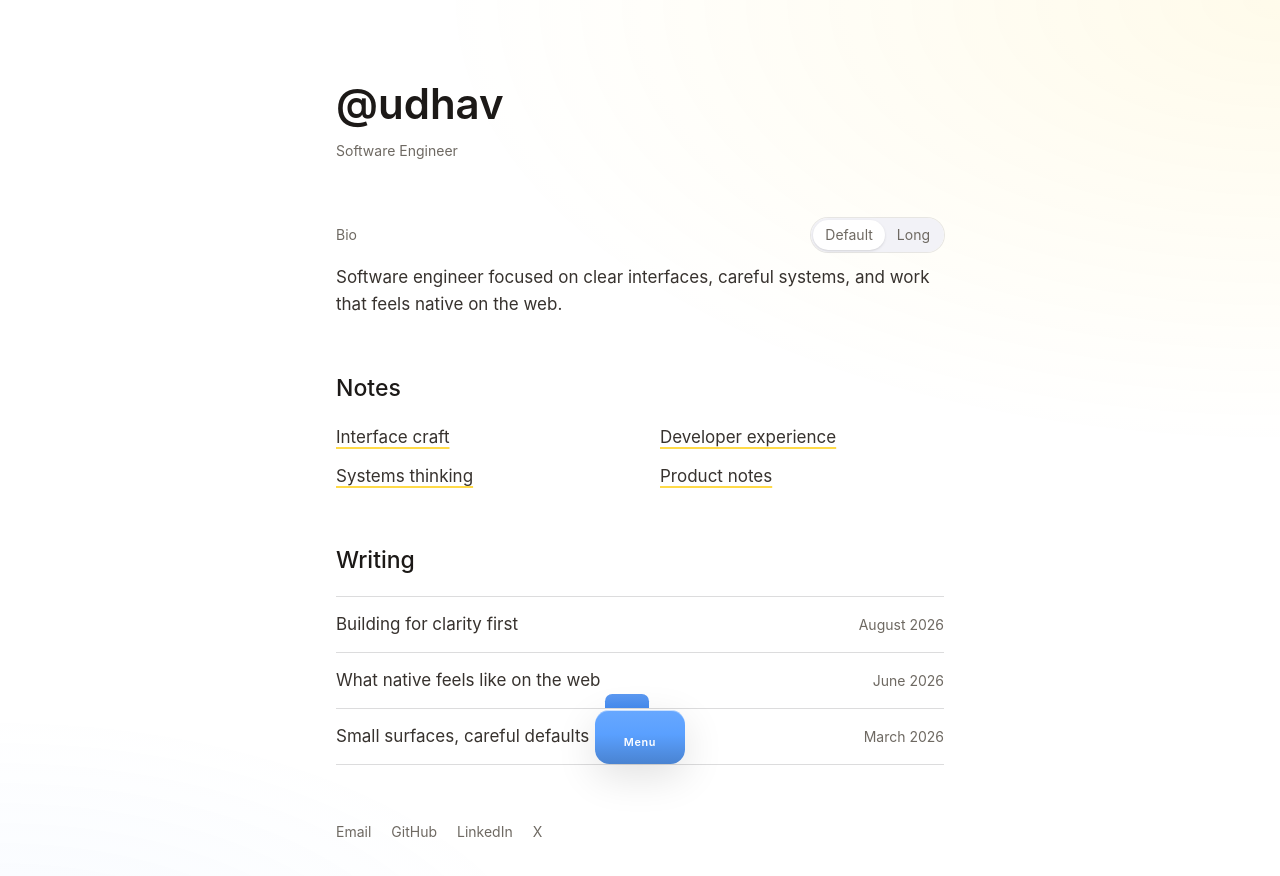
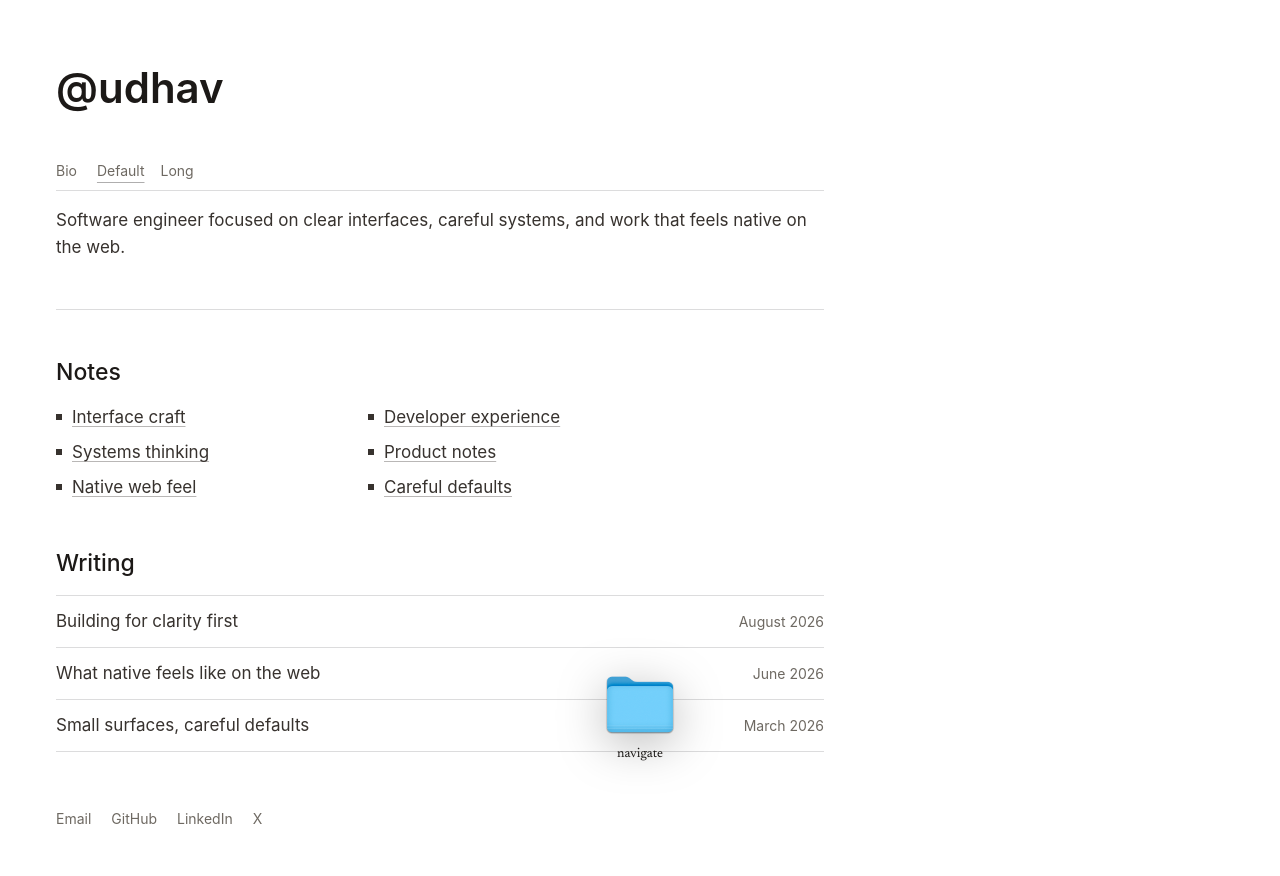
Before and after one commit to w-udhav/udv-home, a Next.js app: page / in a window 1280 px wide. Shown: the top 876 px of the page. Built offline with nearby package versions, Linux system fonts and the light colour scheme.

Commit message:
feat: enhance global styles with custom scrollbar, update folder navigation layout, and improve bio section formatting

```diff
--- a/src/app/globals.css
+++ b/src/app/globals.css
@@ -40,6 +40,8 @@
   --folder-face: rgb(90 160 255);
   --folder-tab: rgb(70 140 240);
   --shadow-nav: 0 12px 40px rgb(0 0 0 / 0.12);
+  --scrollbar-thumb: rgb(60 60 67 / 0.28);
+  --scrollbar-thumb-hover: rgb(60 60 67 / 0.42);
 }
 
 .dark {
@@ -60,6 +62,8 @@
   --folder-face: rgb(70 140 245);
   --folder-tab: rgb(55 120 230);
   --shadow-nav: 0 16px 48px rgb(0 0 0 / 0.45);
+  --scrollbar-thumb: rgb(235 235 245 / 0.28);
+  --scrollbar-thumb-hover: rgb(235 235 245 / 0.42);
 }
 
 @media (prefers-contrast: more) {
@@ -85,10 +89,40 @@ html {
   scroll-behavior: smooth;
   scroll-padding-top: 1.5rem;
   color-scheme: light;
+  background: var(--background);
+  scrollbar-width: thin;
+  scrollbar-color: var(--scrollbar-thumb) var(--background);
 }
 
 html.dark {
   color-scheme: dark;
+}
+
+/* Minimal custom scrollbar — WebKit */
+*::-webkit-scrollbar {
+  width: 8px;
+  height: 8px;
+}
+
+*::-webkit-scrollbar-track {
+  background: var(--background);
+}
+
+*::-webkit-scrollbar-thumb {
+  background: var(--scrollbar-thumb);
+  border-radius: 9999px;
+  border: 2px solid var(--background);
+  background-clip: padding-box;
+}
+
+*::-webkit-scrollbar-thumb:hover {
+  background: var(--scrollbar-thumb-hover);
+  border: 2px solid var(--background);
+  background-clip: padding-box;
+}
+
+*::-webkit-scrollbar-corner {
+  background: var(--background);
 }
 
 @media (prefers-reduced-motion: reduce) {
@@ -140,7 +174,7 @@ body {
 }
 
 .type-caption {
-  font-family: var(--font-serif);
+  font-family: var(--font-sans);
   font-size: 14px;
   line-height: 22px;
   font-weight: 400;
@@ -152,19 +186,9 @@ body {
   color: var(--foreground);
 }
 
-/* Soft Apple-like page atmosphere */
+/* Solid page background for both themes */
 .page-atmosphere {
-  background:
-    radial-gradient(
-      120% 80% at 100% 0%,
-      color-mix(in srgb, var(--accent) 8%, transparent),
-      transparent 55%
-    ),
-    radial-gradient(
-      90% 60% at 0% 100%,
-      color-mix(in srgb, var(--folder-face) 6%, transparent),
-      transparent 50%
-    ), var(--background);
+  background: var(--background);
 }
 
 .accent-underline {
@@ -179,6 +203,25 @@ body {
   text-decoration-color: var(--accent);
 }
 
+.note-link {
+  text-decoration-line: underline;
+  text-decoration-color: color-mix(
+    in srgb,
+    var(--foreground-soft) 35%,
+    transparent
+  );
+  text-decoration-thickness: 1px;
+  text-underline-offset: 0.2em;
+  transition:
+    text-decoration-color 180ms ease,
+    color 180ms ease;
+}
+
+.note-link:hover {
+  color: var(--foreground);
+  text-decoration-color: var(--accent);
+}
+
 /* Folder navigation */
 .folder-nav-scrim {
   background: var(--nav-scrim);
@@ -186,24 +229,9 @@ body {
   -webkit-backdrop-filter: blur(8px);
 }
 
-.folder-face {
-  background: linear-gradient(
-    180deg,
-    color-mix(in srgb, var(--folder-face) 92%, white) 0%,
-    var(--folder-face) 45%,
-    color-mix(in srgb, var(--folder-face) 82%, black) 100%
-  );
-  box-shadow:
-    inset 0 1px 0 rgb(255 255 255 / 0.35),
-    var(--shadow-nav);
-}
-
-.folder-tab {
-  background: linear-gradient(
-    180deg,
-    color-mix(in srgb, var(--folder-tab) 88%, white),
-    var(--folder-tab)
-  );
+.folder-trigger:focus-visible {
+  border-radius: 1rem;
+  box-shadow: 0 0 0 3px color-mix(in srgb, var(--accent) 55%, transparent);
 }
 
 .nav-orb {
--- a/src/app/page.tsx
+++ b/src/app/page.tsx
@@ -9,27 +9,30 @@ export default function Home() {
 
   return (
     <main id="top" className="page-atmosphere min-h-dvh pb-44">
-      <div className="mx-auto flex max-w-2xl flex-col gap-14 px-6 pt-16 sm:px-8 sm:pt-20">
+      <div className="mx-auto w-full max-w-screen-2xl px-6 pt-14 sm:px-10 sm:pt-16 lg:px-14">
+        <div className="flex max-w-3xl flex-col gap-10 sm:gap-12">
           <header>
             <h1 className="type-heading">{about.handle}</h1>
-          <p className="type-caption mt-3 max-w-md">{about.title}</p>
           </header>
 
-        <section aria-labelledby="bio-heading">
-          <div className="mb-3 flex items-center justify-between gap-4">
+          <section
+            aria-labelledby="bio-heading"
+            className="border-b border-separator pb-10 sm:pb-12"
+          >
+            <div className="mb-4 flex items-center gap-5 border-b border-separator pb-2">
               <h2 id="bio-heading" className="type-caption">
                 Bio
               </h2>
               <fieldset
                 aria-label="Bio length"
-              className="m-0 inline-flex rounded-full border-0 bg-surface p-0.5 ring-1 ring-border"
+                className="m-0 flex items-center gap-4 border-0 p-0"
               >
                 <button
                   type="button"
                   onClick={() => setLongBio(false)}
-                className={`rounded-full px-3 py-1 type-caption transition-colors ${
+                  className={`type-caption transition-colors ${
                     !longBio
-                    ? "bg-surface-elevated text-foreground shadow-sm"
+                      ? "text-foreground underline decoration-foreground/35 underline-offset-[6px]"
                       : "hover:text-foreground"
                   }`}
                 >
@@ -38,9 +41,9 @@ export default function Home() {
                 <button
                   type="button"
                   onClick={() => setLongBio(true)}
-                className={`rounded-full px-3 py-1 type-caption transition-colors ${
+                  className={`type-caption transition-colors ${
                     longBio
-                    ? "bg-surface-elevated text-foreground shadow-sm"
+                      ? "text-foreground underline decoration-foreground/35 underline-offset-[6px]"
                       : "hover:text-foreground"
                   }`}
                 >
@@ -48,19 +51,31 @@ export default function Home() {
                 </button>
               </fieldset>
             </div>
-          <p className="type-body">
-            {longBio ? about.bioLong : about.bioShort}
-          </p>
+            <div className="type-body space-y-4">
+              {longBio ? (
+                about.bioLong
+                  .split("\n\n")
+                  .map((paragraph) => (
+                    <p key={paragraph.slice(0, 24)}>{paragraph}</p>
+                  ))
+              ) : (
+                <p>{about.bioShort}</p>
+              )}
+            </div>
           </section>
 
           <section id="notes" aria-labelledby="notes-heading">
             <h2 id="notes-heading" className="type-subheading">
               Notes
             </h2>
-          <ul className="mt-5 grid gap-x-10 gap-y-3 sm:grid-cols-2">
+            <ul className="mt-4 grid max-w-xl grid-cols-1 gap-x-12 gap-y-2 sm:grid-cols-2">
               {notes.map((note) => (
-              <li key={note.title}>
-                <a href={note.href} className="accent-underline type-body">
+                <li key={note.title} className="flex items-start gap-2.5">
+                  <span
+                    aria-hidden
+                    className="mt-[0.55em] size-1.5 shrink-0 bg-foreground-soft"
+                  />
+                  <a href={note.href} className="note-link type-body">
                     {note.title}
                   </a>
                 </li>
@@ -72,12 +87,12 @@ export default function Home() {
             <h2 id="writing-heading" className="type-subheading">
               Writing
             </h2>
-          <ul className="mt-5 divide-y divide-separator border-y border-separator">
+            <ul className="mt-4 divide-y divide-separator border-y border-separator">
               {writings.map((entry) => (
                 <li key={entry.title}>
                   <a
                     href={entry.href}
-                  className="group flex items-baseline justify-between gap-6 py-3.5"
+                    className="group flex items-baseline justify-between gap-8 py-3"
                   >
                     <span className="type-body transition-colors group-hover:text-accent">
                       {entry.title}
@@ -89,7 +104,7 @@ export default function Home() {
             </ul>
           </section>
 
-        <footer className="flex flex-wrap gap-x-5 gap-y-2">
+          <footer className="flex flex-wrap gap-x-5 gap-y-2 pt-2">
             <a
               href={`mailto:${links.email}`}
               className="type-caption hover:text-foreground"
@@ -122,6 +137,7 @@ export default function Home() {
             </a>
           </footer>
         </div>
+      </div>
 
       <FolderNav />
     </main>
--- a/src/components/folder-nav.tsx
+++ b/src/components/folder-nav.tsx
@@ -2,8 +2,10 @@
 
 import { Icon } from "@iconify/react";
 import clsx from "clsx";
+import Image from "next/image";
 import Link from "next/link";
 import { useCallback, useEffect, useId, useRef, useState } from "react";
+import folderIcon from "@/assets/icons/folder.png";
 import { useTheme } from "@/components/theme-provider";
 import { links } from "@/utils/constants";
 
@@ -156,14 +158,14 @@ export default function FolderNav() {
             ? navItems.map((item, index) => {
                 const layout = orbLayout[index] ?? orbLayout[0];
                 const className = clsx(
-                  "nav-orb absolute bottom-16 left-1/2 z-10 flex size-14 flex-col items-center justify-center rounded-2xl transition-colors hover:border-accent/40 hover:text-accent",
+                  "nav-orb absolute bottom-16 left-1/2 z-10 flex size-14 flex-col items-center justify-center gap-1 rounded-2xl px-1.5 py-2 transition-colors hover:border-accent/40 hover:text-accent",
                   exiting ? "nav-orb-exit" : "nav-orb-enter",
                 );
 
                 const content = (
                   <>
                     <Icon icon={item.icon} width={20} height={20} />
-                    <span className="mt-1 text-[10px] font-medium tracking-[0.02em] text-muted">
+                    <span className="text-[10px] leading-none font-medium tracking-[0.02em] text-muted">
                       {item.label}
                     </span>
                   </>
@@ -234,22 +236,31 @@ export default function FolderNav() {
             aria-expanded={open && !exiting}
             aria-controls={labelId}
             aria-label={open ? "Close menu" : "Open menu"}
+            id={labelId}
             className={clsx(
-              "group relative z-20 flex h-[4.35rem] w-[5.6rem] items-end justify-center outline-none transition-transform duration-300 ease-out",
+              "folder-trigger relative z-20 flex w-[4.75rem] flex-col items-center gap-1 outline-none transition-transform duration-300 ease-out",
               open && !exiting
-                ? "-translate-y-1 scale-[1.04]"
-                : "hover:-translate-y-0.5 active:scale-[0.98]",
+                ? "-translate-y-1 scale-105"
+                : "hover:-translate-y-0.5 active:scale-[0.97]",
             )}
           >
-            <span className="folder-tab absolute top-0 left-2.5 h-3.5 w-11 rounded-t-[0.45rem]" />
-            <span className="folder-face absolute inset-x-0 bottom-0 flex h-[3.4rem] items-end justify-center overflow-hidden rounded-[0.9rem] pb-2">
-              <span className="absolute inset-x-0 top-0 h-px bg-white/45" />
-              <span
-                id={labelId}
-                className="relative text-[0.68rem] font-semibold tracking-[0.06em] text-white"
-              >
-                Menu
-              </span>
+            <Image
+              src={folderIcon}
+              alt=""
+              width={72}
+              height={72}
+              priority
+              className="pointer-events-none size-[4.5rem] select-none object-contain drop-shadow-[0_10px_24px_rgb(0_0_0_/_0.28)]"
+            />
+            <span
+              className={clsx(
+                "max-w-full truncate rounded-md px-1.5 py-0.5 text-center font-serif text-[13px] leading-tight transition-colors",
+                open && !exiting
+                  ? "bg-accent text-accent-foreground"
+                  : "text-foreground",
+              )}
+            >
+              navigate
             </span>
           </button>
         </div>
--- a/src/utils/constants.ts
+++ b/src/utils/constants.ts
@@ -7,7 +7,7 @@ const about = {
   bioShort:
     "Software engineer focused on clear interfaces, careful systems, and work that feels native on the web.",
   bioLong:
-    "I design and build thoughtful digital experiences — from product UI to the systems underneath. This site is a quiet home for selected work, notes, and ways to reach me. I care about craft that stays out of the way and feels familiar the first time you use it.",
+    "I design and build thoughtful digital experiences — from product UI to the systems underneath. This site is a quiet home for selected work, notes, and ways to reach me.\n\nI care about craft that stays out of the way and feels familiar the first time you use it.",
 };
 
 const links = {
@@ -23,6 +23,8 @@ const notes = [
   { title: "Developer experience", href: "#writing" },
   { title: "Systems thinking", href: links.github },
   { title: "Product notes", href: "#writing" },
+  { title: "Native web feel", href: "#writing" },
+  { title: "Careful defaults", href: "#writing" },
 ];
 
 const writings = [
```
Also changed, not shown: src/assets/icons/folder.png (added), src/assets/icons/folder.svg (added). Lines whose indentation alone changed are shown as unchanged.
